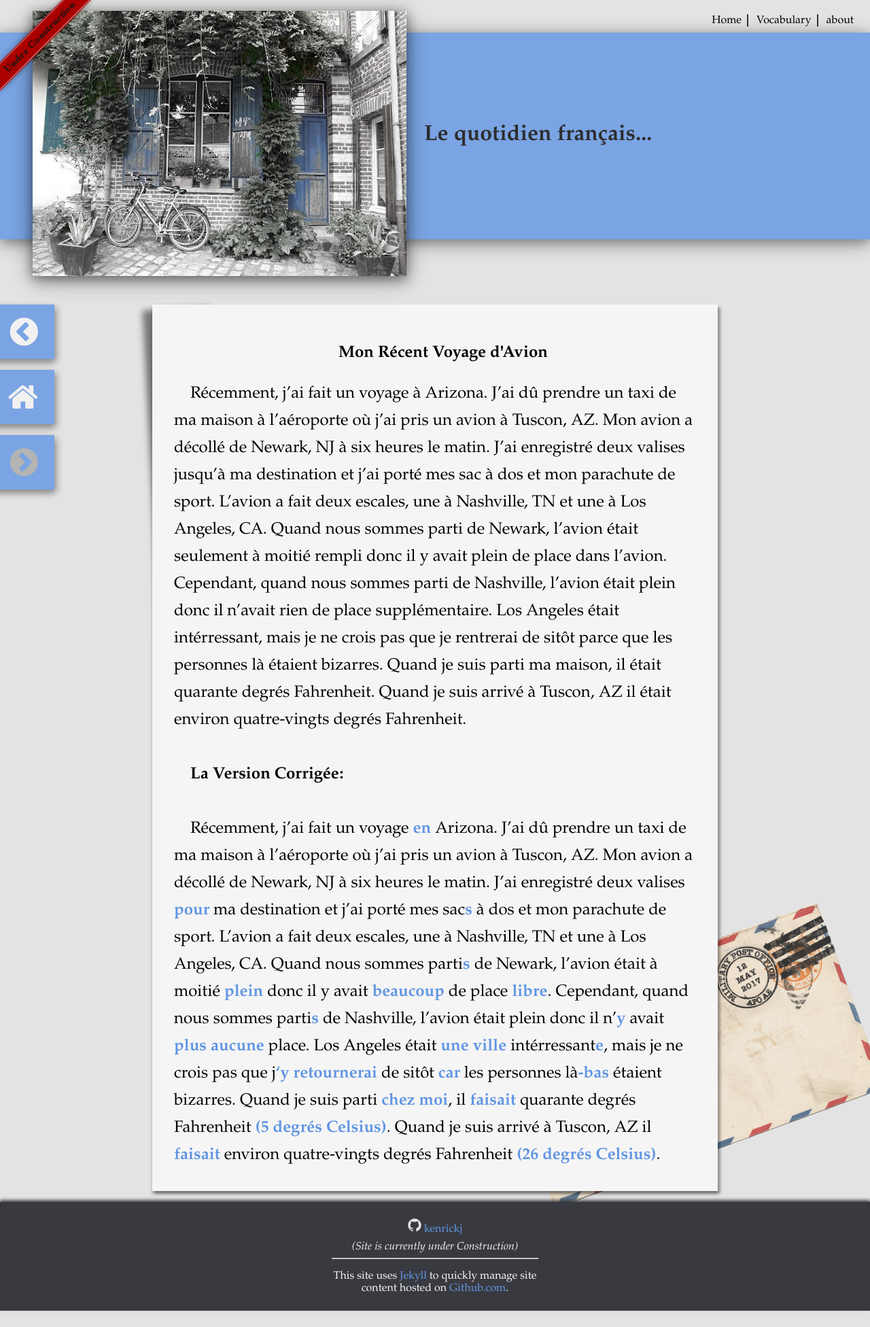
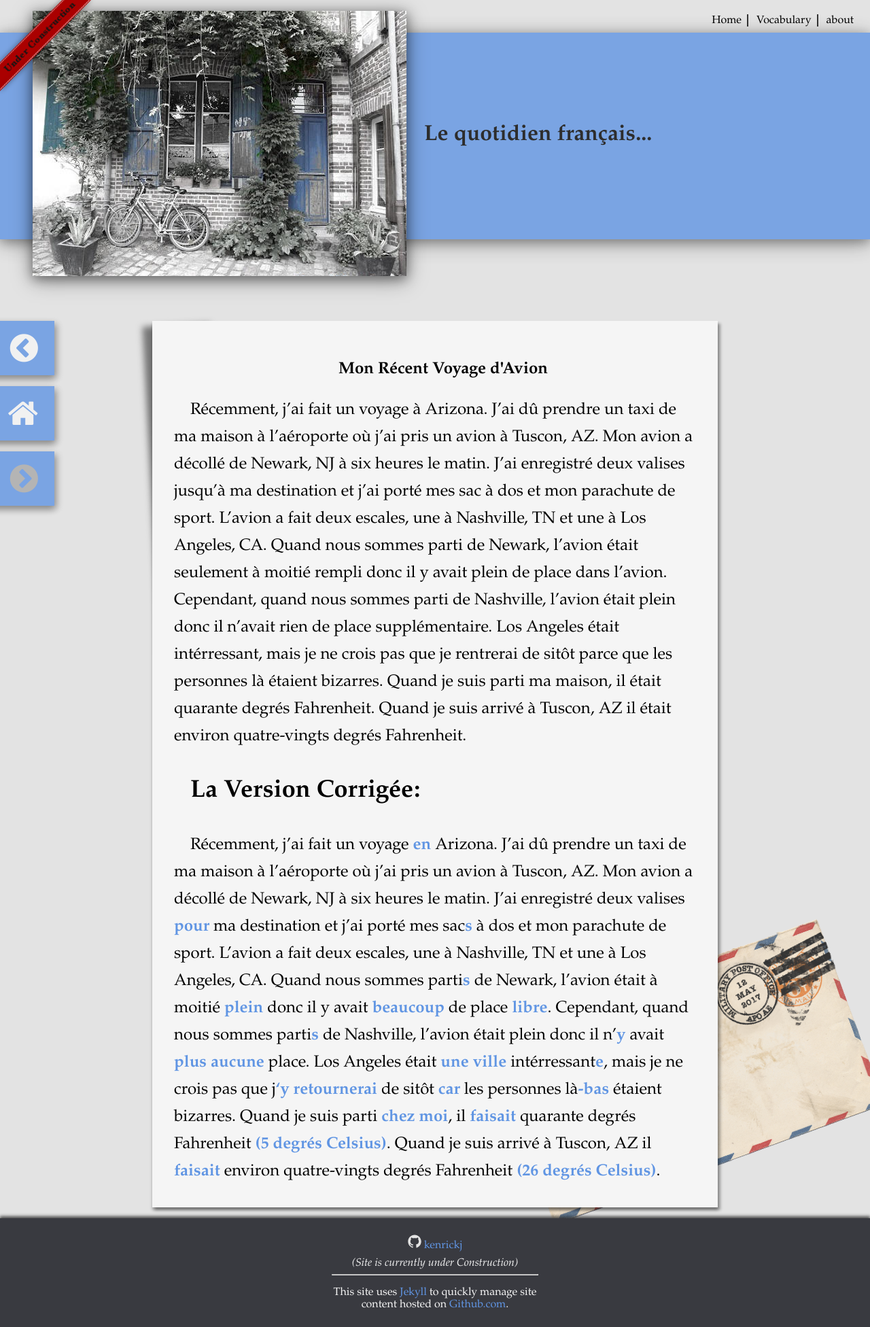
Before and after one commit to kenrickj/blog-francais, a Jekyll site: the page built from _posts/2015-11-10-mon-récent-voyage-d'avion.md, in a window 1280 px wide. Shown: the whole page at 68% size. Built offline with Jekyll 4.4.1, drawn with Linux system fonts in a browser that asks for light colours; nearby versions of some CDN libraries; some web fonts are replaced; before the commit the page ends 1928 px from its top, so only the background shows below that.

Commit message:
updated js to fix reload errors on mobile and updated mobile css styling

```diff
--- a/_layouts/about.html
+++ b/_layouts/about.html
@@ -6,7 +6,7 @@ layout: default
   <header class="page-header">
     <h1 class="page-title">{{ page.title | escape }}</h1>
   </header>
-  <div class="page-additional">
+  <div class="page-additional post-content corner-shadow justify">
     {{ content }}
   </div>
 </article>
--- a/_layouts/post.html
+++ b/_layouts/post.html
@@ -11,7 +11,7 @@ layout: default
   <img class="envelope" src="{{ site.baseurl }}/img/airmail-apo.png">
   <div class="front-back-wrapper">
 
-  <article class="wrapper-post corner-shadow">
+  <article class="wrapper-post corner-shadow clicknshow">
     <div class="post-content" itemprop="articleBody">
       <h1>{{ page.title | escape }}</h2>
       {{ content }}
--- a/_layouts/vocab.html
+++ b/_layouts/vocab.html
@@ -6,7 +6,7 @@ layout: default
   <header class="page-header">
     <h1 class="page-title">{{ page.title | escape }}</h1>
   </header>
-  <div class="page-additional">
+  <div class="page-additional post-content corner-shadow">
     <ul>
       {% assign word_length = 0 %}
       {% if word_length < 50 %}
@@ -21,4 +21,5 @@ layout: default
       {% endif %}
     </ul>
   </div>
+
 </article>
--- a/css/main.scss
+++ b/css/main.scss
@@ -36,6 +36,9 @@ p {
 }
 sup {
   margin: 0.5em;
+}
+.justify {
+  text-align: justify;
 }
 /**************************** MOBILE NAV BAR **********************************/
 #mobile-nav {
@@ -212,7 +215,7 @@ sup {
   width: 95%;
   margin: auto;
   background-color: $offwhite;
-  padding: 0.5rem;
+  padding: 1rem;
   position: relative;
   top: 2rem;
   margin-top: 2rem;
@@ -248,16 +251,49 @@ sup {
   }
 }
 /*********************************** POST PAGE ********************************/
+.wrapper-post {
+  background-color: $offwhite;
+  padding: 2rem;
+  box-shadow: $superltshadow;
+  transition: all 0.3s linear;
+  position: relative;
+  margin: auto;
+  margin-top: 1.5rem;
+  width: 95%;
+}
+.show-under {
+  transform: translate(-90%, 0) rotate(-5deg);
+}
+
+.corner-shadow:before {
+  z-index: -1;
+  position: absolute;
+  content: "";
+  top: 5px;
+  left: 14px;
+  width: 30%;
+  bottom: 60%;
+  max-width:100px;
+  background: #777;
+  box-shadow: -15px 0 10px #777;
+  transform: rotate(-3deg);
+}
+.post-content * {
+  font-family: 'Droid Serif', Palatino, Georgia, serif;
+  line-height: 2.5rem;
+  text-indent: 1.5rem;
+  & h1 {
+    text-decoration: underline;
+  }
+  & strong {
+    color: $bannerblue;
+  }
+}
 .post {
   margin: auto;
   position: relative;
   top: 3rem;
   width: 100%;
-}
-.wrapper-post {
-  position: relative;
-  width: 65%;
-  margin: auto;
 }
 .nav-post {
   display: flex;
@@ -451,40 +487,11 @@ footer {
   }
 
   /******************************** Post Pages SETUP **************************/
+  .post-content {
+    font-size: 1.5rem;
+  }
   .wrapper-post {
-    background-color: $offwhite;
-    padding: 2rem;
-    box-shadow: $superltshadow;
-    transition: all 0.3s linear;
-  }
-  .show-under {
-    transform: translate(-90%, 0) rotate(-5deg);
-  }
-
-  .corner-shadow:before {
-    z-index: -1;
-    position: absolute;
-    content: "";
-    top: 5px;
-    left: 14px;
-    width: 30%;
-    bottom: 60%;
-    max-width:100px;
-    background: #777;
-    box-shadow: -15px 0 10px #777;
-    transform: rotate(-3deg);
-  }
-  .post-content * {
-    font-family: 'Droid Serif', Palatino, Georgia, serif;
-    line-height: 2.5rem;
-    font-size: 1.5rem;
-    text-indent: 1.5rem;
-    & h1 {
-      text-decoration: underline;
-    }
-    & strong {
-      color: $bannerblue;
-    }
+    width: 65%;
   }
   .envelope {
     position: absolute;
```
Also changed, not shown: other parts of _layouts/post.html (+1 -2 lines), js/jquery-stick-sidenav.js.
